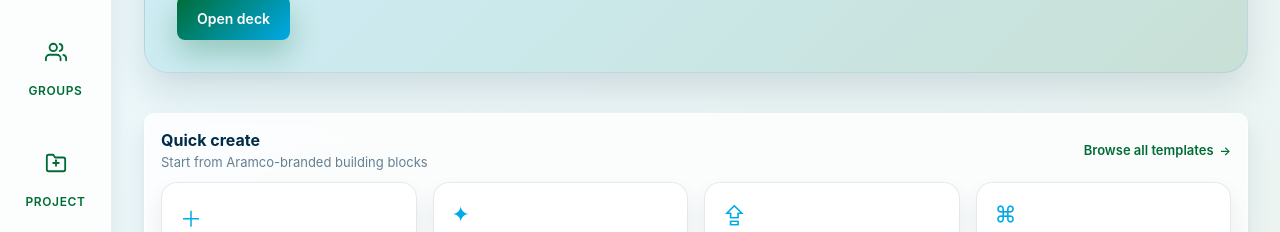
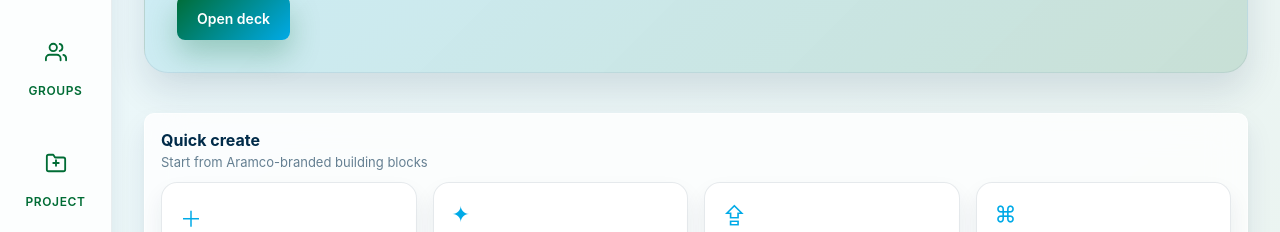
Before and after one commit to Mshari24/ADC-Slides, a website: page home.html in a window 1280 px wide. Shown: the part 319-551 px from the top of the page. Drawn offline with Linux system fonts and the light colour scheme.

```diff
--- a/home.html
+++ b/home.html
@@ -133,7 +133,6 @@
               <h2>Quick create</h2>
               <p class="panel-subtitle">Start from Aramco-branded building blocks</p>
             </div>
-            <a class="panel-link" href="./new.html">Browse all templates</a>
           </div>
           <div class="create-grid">
             <button id="btn-blank" class="create-card" type="button">
```
